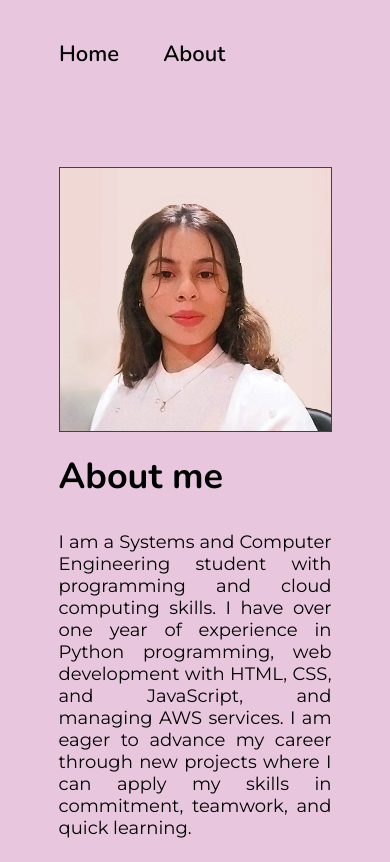
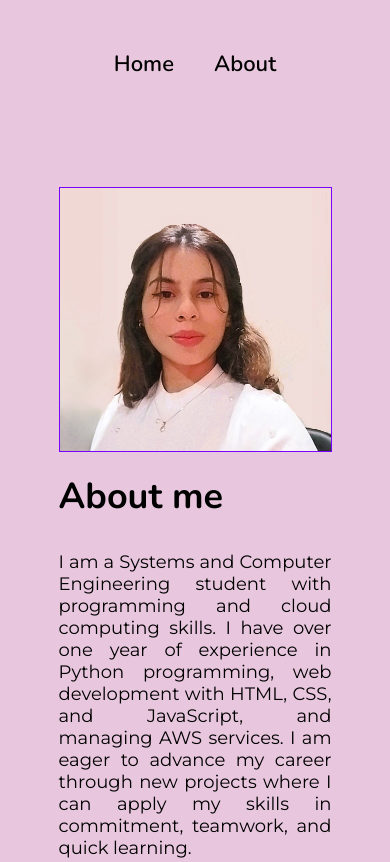
Before and after one commit to CmilAmaya/basic-portfolio, a plain HTML site: page about.html in a window 390 px wide. Shown: the top 862 px of the page. Drawn offline with nearby package versions, Linux system fonts and the light colour scheme.

Commit message:
Correction in responsive design on the about page

```diff
--- a/styles/about.css
+++ b/styles/about.css
@@ -8,6 +8,10 @@
 
 .header {
     padding: 2% 10%;
+}
+
+.header__nav{
+    display: flex;
 }
 
 .header__nav__links {
@@ -82,6 +86,11 @@ body {
         padding: 10%;
     }
 
+    .header__nav{
+        justify-content: center;
+    }
+
+
     .presentation {
         flex-direction: column-reverse;
         margin-bottom: 10px;
```
